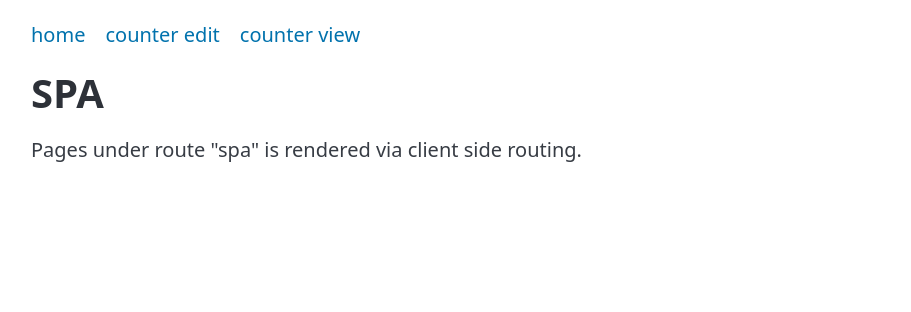
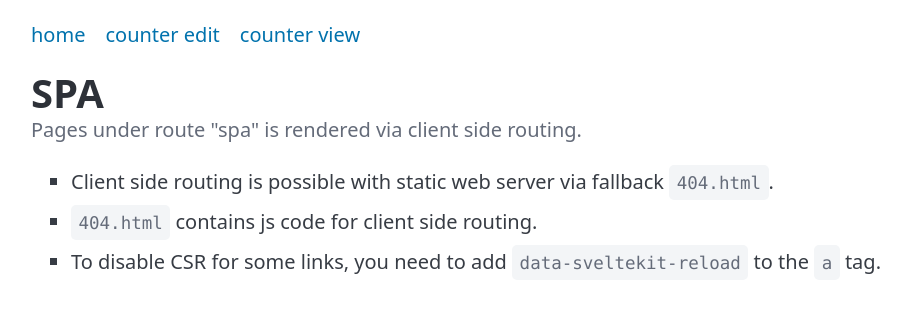
Before and after one commit to doongjohn/learn-svelte, a SvelteKit app: page /spa in a window 1280 px wide. Shown: the top 312 px of the page, without its empty margins (9-920 px from the left). Built offline with nearby package versions, Linux system fonts and the light colour scheme.

Commit message:
update page contents

```diff
--- a/src/routes/(csr)/spa/+page.svelte
+++ b/src/routes/(csr)/spa/+page.svelte
@@ -3,8 +3,20 @@
 </script>
 
 <main>
-  <Title text="SPA"></Title>
-	<div>
+	<hgroup>
+		<Title text="SPA"></Title>
 		<p>Pages under route "spa" is rendered via client side routing.</p>
-	</div>
+	</hgroup>
+	<ul>
+		<li>
+			Client side routing is possible with static web server via fallback <code>404.html</code>.
+		</li>
+		<li>
+			<code>404.html</code> contains js code for client side routing.
+		</li>
+		<li>
+			To disable CSR for some links, you need to add <code>data-sveltekit-reload</code> to the
+			<code>a</code> tag.
+		</li>
+	</ul>
 </main>
--- a/src/routes/(ssg)/about/+page.svelte
+++ b/src/routes/(ssg)/about/+page.svelte
@@ -3,6 +3,8 @@
 </script>
 
 <main>
-	<Title text="About page"></Title>
-	<p>This is about page.</p>
+	<hgroup>
+		<Title text="About page"></Title>
+		<p>This is about page.</p>
+	</hgroup>
 </main>
--- a/src/routes/(ssg)/hello/+page.svelte
+++ b/src/routes/(ssg)/hello/+page.svelte
@@ -3,6 +3,8 @@
 </script>
 
 <main>
-	<Title text="Hello page"></Title>
-	<p>This is a hello page.</p>
+	<hgroup>
+		<Title text="Hello page"></Title>
+		<p>This is a hello page.</p>
+	</hgroup>
 </main>
```
Also changed, not shown: src/routes/(csr)/spa/counter-edit/+page.svelte (+4 -14 lines), src/routes/(csr)/spa/counter-view/+page.svelte (+2 -8 lines), src/routes/(ssg)/+page.svelte (+14 -1 lines), src/lib/counter.svelte.ts (renamed from src/lib/spa.svelte.ts).
